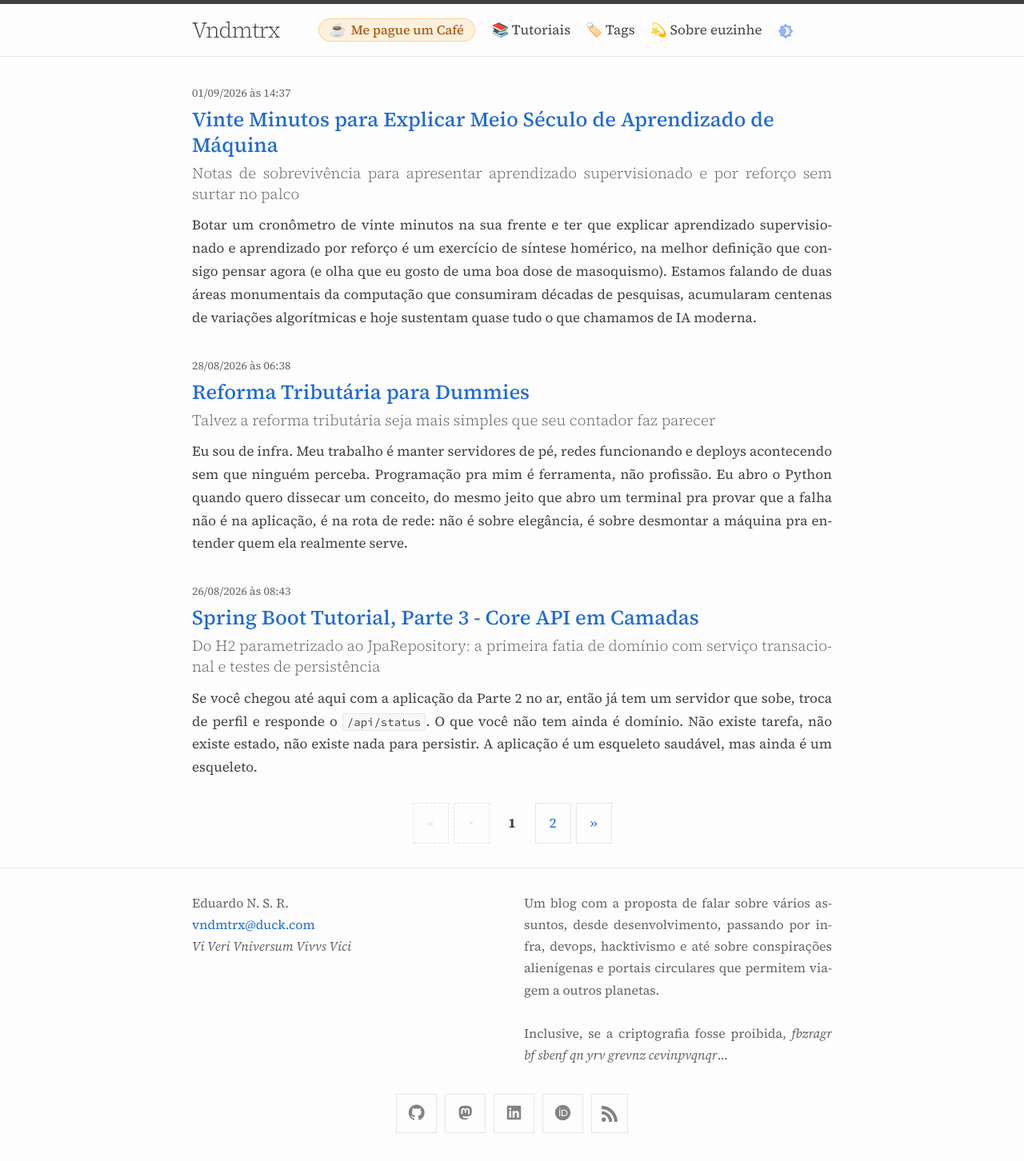
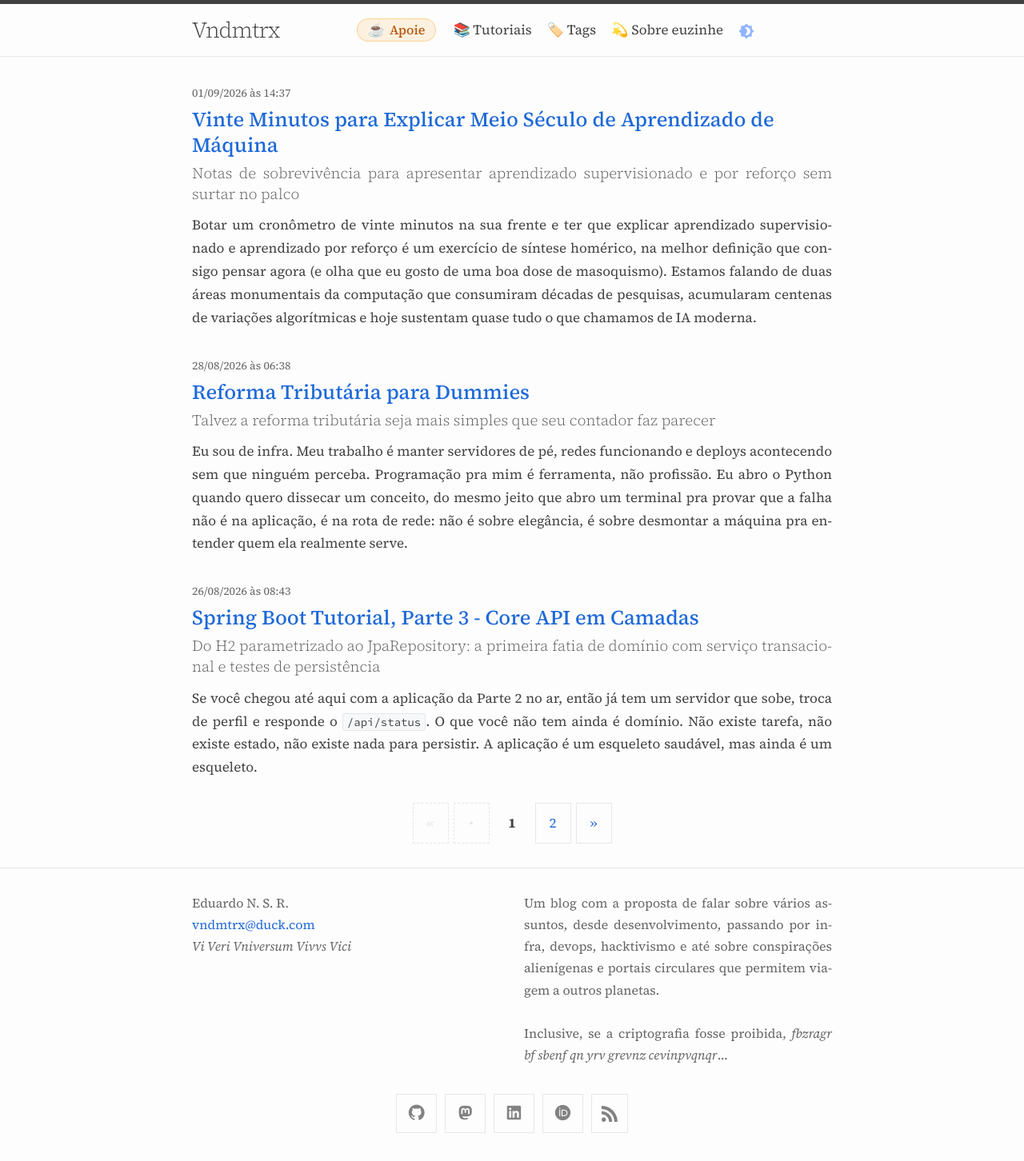
Before and after one commit to vndmtrx/vndmtrx.github.io, a Jekyll site: the page built from index.html, in a window 1280 px wide. Shown: the whole page at 80% size. Built offline with Jekyll 4.4.1, drawn with Linux system fonts in a browser that asks for light colours; nearby versions of some CDN libraries; the list of posts is cut into pages by our own code.

Commit message:
Ajustes de layout

```diff
--- a/_includes/header.html
+++ b/_includes/header.html
@@ -7,9 +7,9 @@
     <a class="site-title" rel="author" href="{{ '/' | relative_url }}">{{ site.title | escape }}</a>
 
     <div class="site-header-right">
-      <button type="button" class="pix-nav-btn" onclick="openPixModal()" title="Me pague um café ☕" aria-label="Me pague um café">
+      <button type="button" class="pix-nav-btn" onclick="openPixModal()" title="Apoie ☕" aria-label="Apoie">
         <span class="pix-nav-icon">☕</span>
-        <span class="pix-nav-text"><span class="pix-text-extra">Me pague um </span>Café</span>
+        <span class="pix-nav-text">Apoie</span>
       </button>
 
       {%- unless page_titles == empty %}
--- a/_includes/pix-modal.html
+++ b/_includes/pix-modal.html
@@ -1,12 +1,13 @@
-<!-- Modal do Pix / Me pague um café -->
-<div id="pix-modal-overlay" class="pix-modal-overlay" aria-hidden="true" role="dialog" aria-modal="true" aria-labelledby="pix-modal-title" onclick="handlePixOverlayClick(event)">
+<!-- Modal do Pix / Apoie -->
+<div id="pix-modal-overlay" class="pix-modal-overlay" aria-hidden="true" role="dialog" aria-modal="true"
+  aria-labelledby="pix-modal-title" onclick="handlePixOverlayClick(event)">
   <div class="pix-modal-dialog">
     <button type="button" class="pix-modal-close" onclick="closePixModal()" aria-label="Fechar">&times;</button>
 
     <div class="pix-modal-header">
-      <div class="pix-modal-badge">☕ Me pague um café</div>
-      <h3 id="pix-modal-title" class="pix-modal-title">Apoie com um Pix</h3>
-      <p class="pix-modal-subtitle">Qualquer quantia é muito bem-vinda como forma de agradecimento pelo conteúdo!</p>
+      <div id="pix-modal-title" class="pix-modal-badge">☕ Apoie este Blog</div>
+      <p class="pix-modal-subtitle">Qualquer quantia é muito bem-vinda para nos motivar a produzir conteúdo de
+        qualidade!</p>
     </div>
 
     <div class="pix-modal-body">
@@ -17,9 +18,10 @@
       </div>
 
       <div class="pix-copy-wrapper">
-        <label class="pix-copy-label" for="pix-key-input">Chave Pix (Chave Aleatória):</label>
+        <label class="pix-copy-label" for="pix-key-input">Pix (Chave Aleatória):</label>
         <div class="pix-copy-input-group">
-          <input type="text" id="pix-key-input" class="pix-key-input" value="f37b496b-5f20-450b-94a2-ca683914abf0" readonly onclick="this.select();" />
+          <input type="text" id="pix-key-input" class="pix-key-input" value="f37b496b-5f20-450b-94a2-ca683914abf0"
+            readonly onclick="this.select();" />
           <button type="button" id="pix-copy-btn" class="pix-copy-btn" onclick="copyPixKey()" title="Copiar chave">
             <span id="pix-copy-icon">📋</span>
             <span id="pix-copy-text">Copiar</span>
--- a/_sass/minima/custom-styles.scss
+++ b/_sass/minima/custom-styles.scss
@@ -43,7 +43,8 @@ body {
   -webkit-hyphens: auto;
 }
 
-code, pre {
+code,
+pre {
   font-variation-settings: "MONO" 1, "CASL" 0;
 }
 
@@ -80,10 +81,12 @@ code, pre {
     font-size: 1.6rem;
     margin-top: 2rem;
   }
+
   h3 {
     font-size: 1.3rem;
     margin-top: 1.5rem;
   }
+
   h4 {
     font-size: 1.1rem;
     margin-top: 1.2rem;
@@ -124,7 +127,8 @@ details {
     }
   }
 
-  .highlight, pre {
+  .highlight,
+  pre {
     margin-top: 0.5rem;
     margin-bottom: 0.5rem;
   }
@@ -413,29 +417,24 @@ body.pix-modal-open {
 
   .pix-modal-badge {
     display: inline-block;
-    font-size: 0.75rem;
+    font-size: 0.78rem;
     font-weight: 700;
     text-transform: uppercase;
-    letter-spacing: 0.05em;
+    letter-spacing: 0.06em;
     color: #d97706;
     background-color: rgba(245, 158, 11, 0.12);
     border: 1px solid rgba(245, 158, 11, 0.3);
-    padding: 0.2rem 0.65rem;
+    padding: 0.3rem 0.85rem;
+    line-height: 1.35;
     border-radius: 9999px;
-    margin-bottom: 0.5rem;
-  }
-
-  .pix-modal-title {
-    font-size: 1.35rem;
-    font-weight: 600;
-    margin: 0 0 0.35rem 0;
-    color: var(--minima-heading-color);
+    margin: 0 0 0.65rem 0;
   }
 
   .pix-modal-subtitle {
-    font-size: 0.875rem;
+    font-size: 0.85rem;
     color: var(--minima-brand-color);
-    margin: 0;
+    margin: 0 auto;
+    max-width: 340px;
     line-height: 1.45;
   }
 }
@@ -504,9 +503,9 @@ html[data-theme="dark"] .pix-modal-header .pix-modal-badge {
     flex: 1;
     border: none;
     background: transparent;
-    padding: 0.55rem 0.75rem;
+    padding: 0.55rem 0.65rem;
     font-family: var(--minima-code-font-family, monospace);
-    font-size: 0.78rem;
+    font-size: 0.7rem;
     color: var(--minima-text-color);
     outline: none;
     text-overflow: ellipsis;
@@ -678,7 +677,8 @@ html[data-theme="dark"] .post-pix-box .post-pix-badge {
     line-height: 1;
     margin-bottom: 0.45rem;
 
-    svg, .octicon {
+    svg,
+    .octicon {
       flex-shrink: 0;
       width: 15px;
       height: 15px;
```
